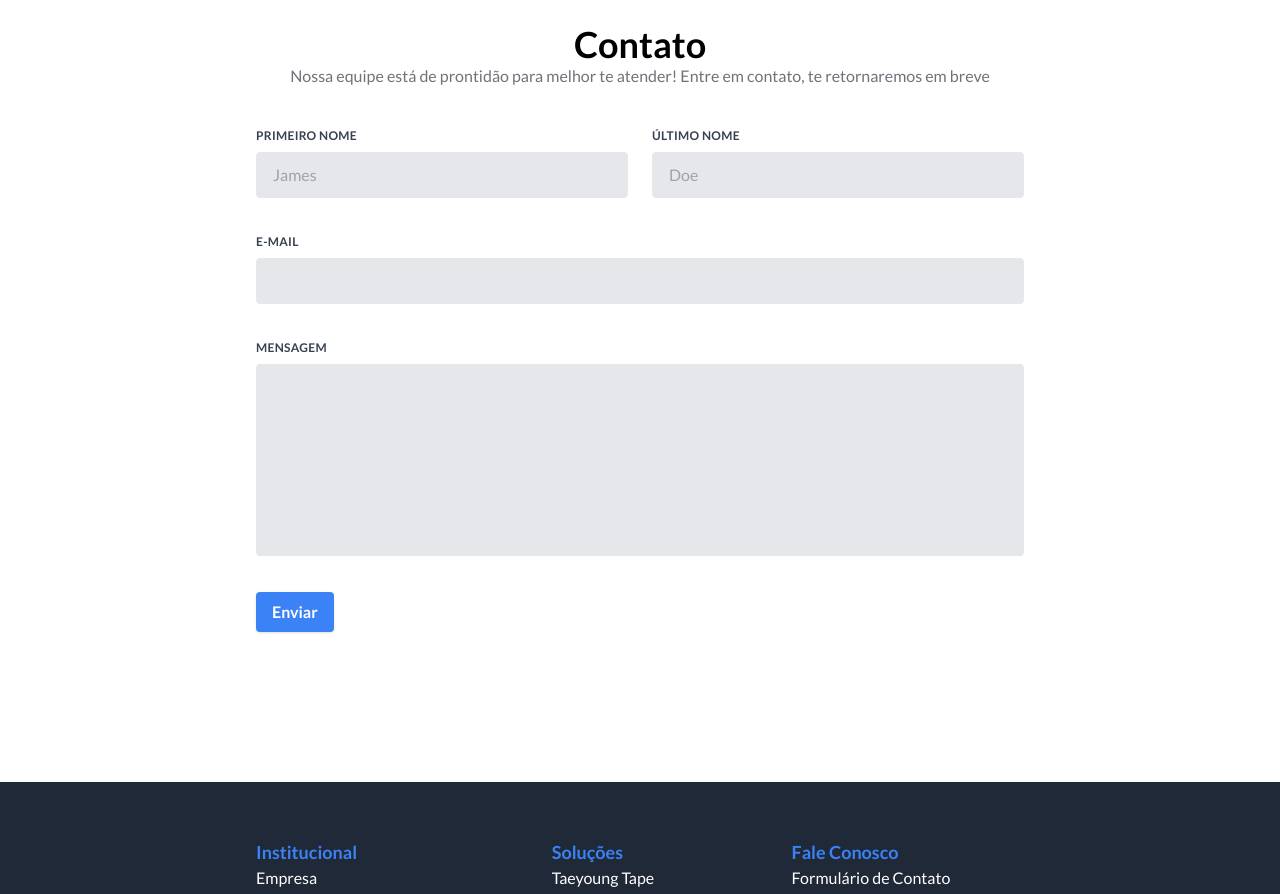
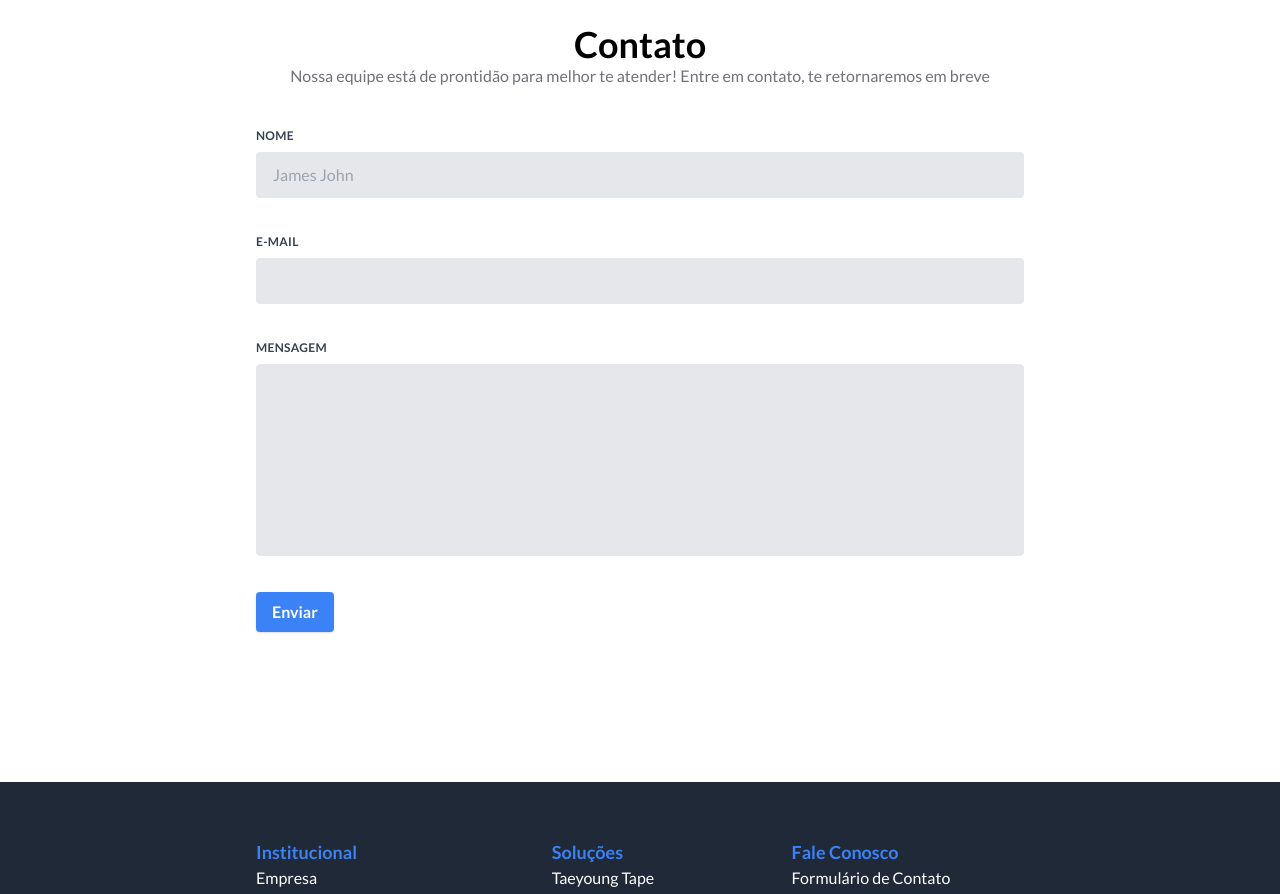
Before and after one commit to SirD007/SiteTaeyoung, a React (Vite) app: page /home in a window 1280 px wide. Shown: the part 3280-4174 px from the top of the page. Built offline with nearby package versions, Linux system fonts and the light colour scheme.

Commit message:
name and email home contact validation

```diff
--- a/src/pages/Home.jsx
+++ b/src/pages/Home.jsx
@@ -33,6 +33,28 @@ const Fitas = [
 ]
 
 const Home = () =>{
+
+  const [name, setName] = useState("");
+  const [email, setEmail] = useState("");
+  const onChangeHandler = (fieldName, value)=>{
+    if(fieldName === "name"){
+      setName(value);
+    }
+    else if(fieldName==="email"){
+      setEmail(value);
+    }
+  }
+  const onSubmitHandler = (e)=>{
+    e.preventDefault();
+    if(name.trim()==="" || email.trim() ==""){
+      alert("Favor, preencher os campos necessários");
+    }
+    else{
+      alert(name+" " +email);
+      setName("");
+      setEmail("");
+    }
+  }
 
   const [modal, setModal] = useState(false);
   const [videoLoading, setVideoLoading] = useState(true);
@@ -258,7 +280,7 @@ const Home = () =>{
           <div>
             <a
             className='float-right transition-all hover:bg-blue-600 bg-primaryBlue py-1 px-2 rounded text-white text-sm font-bold mt-5'
-            href="#">Ver todos →</a>
+            href="/clientes">Ver todos →</a>
           </div>
 
         </section>
@@ -329,19 +351,13 @@ const Home = () =>{
               <span className='text-4xl font-heading text-center font-bold'>Contato</span>
               <span className='text-zinc-500 text-center'>Nossa equipe está de prontidão para melhor te atender! Entre em contato, te retornaremos em breve</span>
             </div>
-            <form class="w-full mt-10">
+            <form onSubmit={(e)=>{onSubmitHandler(e)}} class="w-full mt-10">
             <div class="flex flex-wrap -mx-3 mb-6">
-              <div class="w-full md:w-1/2 px-3 mb-6 md:mb-0">
+              <div class="w-full px-3 mb-6 md:mb-0">
                 <label class="block uppercase tracking-wide text-gray-700 text-xs font-bold mb-2" for="grid-first-name">
-                  Primeiro Nome
+                  Nome
                 </label>
-                <input class="appearance-none block w-full bg-gray-200 text-gray-700 border border-gray-200 rounded py-3 px-4 mb-3 leading-tight focus:outline-none focus:border-gray-500 focus:bg-white" id="grid-first-name" type="text" placeholder="James"></input>
-              </div>
-              <div class="w-full md:w-1/2 px-3">
-                <label class="block uppercase tracking-wide text-gray-700 text-xs font-bold mb-2" for="grid-last-name">
-                  Último Nome
-                </label>
-                <input class="appearance-none block w-full bg-gray-200 text-gray-700 border border-gray-200 rounded py-3 px-4 leading-tight focus:outline-none focus:bg-white focus:border-gray-500" id="grid-last-name" type="text" placeholder="Doe"></input>
+                <input value={name} onChange={(e)=>{ onChangeHandler("name",e.target.value)}} class="appearance-none block w-full bg-gray-200 text-gray-700 border border-gray-200 rounded py-3 px-4 mb-3 leading-tight focus:outline-none focus:border-gray-500 focus:bg-white" id="grid-first-name" type="text" placeholder="James John"></input>
               </div>
             </div>
             <div class="flex flex-wrap -mx-3 mb-6">
@@ -349,7 +365,7 @@ const Home = () =>{
                 <label class="block uppercase tracking-wide text-gray-700 text-xs font-bold mb-2" for="grid-password">
                   E-mail
                 </label>
-                <input class="appearance-none block w-full bg-gray-200 text-gray-700 border border-gray-200 rounded py-3 px-4 mb-3 leading-tight focus:outline-none focus:bg-white focus:border-gray-500" id="email" type="email"></input>
+                <input value={email} onChange={(e)=>{ onChangeHandler("email",e.target.value)}} class="appearance-none block w-full bg-gray-200 text-gray-700 border border-gray-200 rounded py-3 px-4 mb-3 leading-tight focus:outline-none focus:bg-white focus:border-gray-500" id="email" type="email"></input>
               </div>
             </div>
             <div class="flex flex-wrap -mx-3 mb-6">
@@ -362,7 +378,7 @@ const Home = () =>{
             </div>
             <div class="md:flex md:items-center">
               <div class="md:w-1/3">
-                <button class="shadow bg-primaryBlue hover:opacity-90 focus:shadow-outline focus:outline-none text-white font-bold py-2 px-4 rounded" type="button">
+                <button value="Submit" type="submit" class="shadow bg-primaryBlue hover:opacity-90 focus:shadow-outline focus:outline-none text-white font-bold py-2 px-4 rounded">
                   Enviar
                 </button>
               </div>
```
